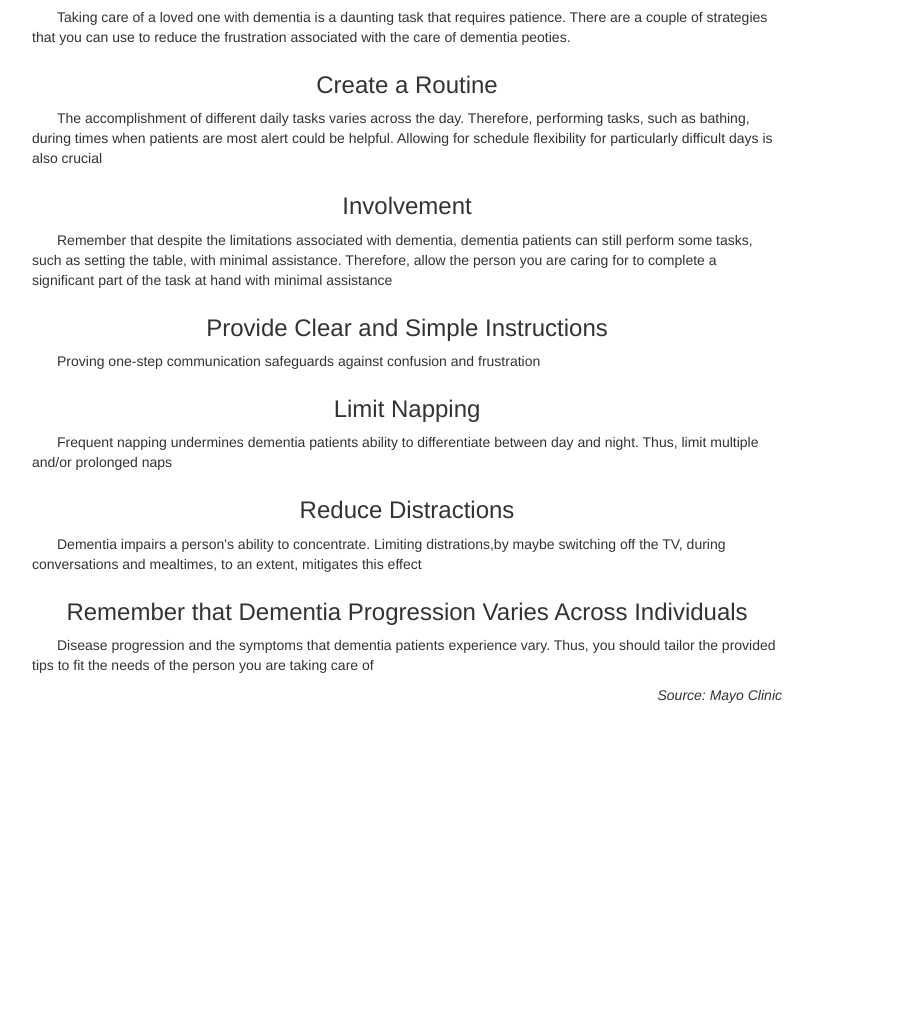
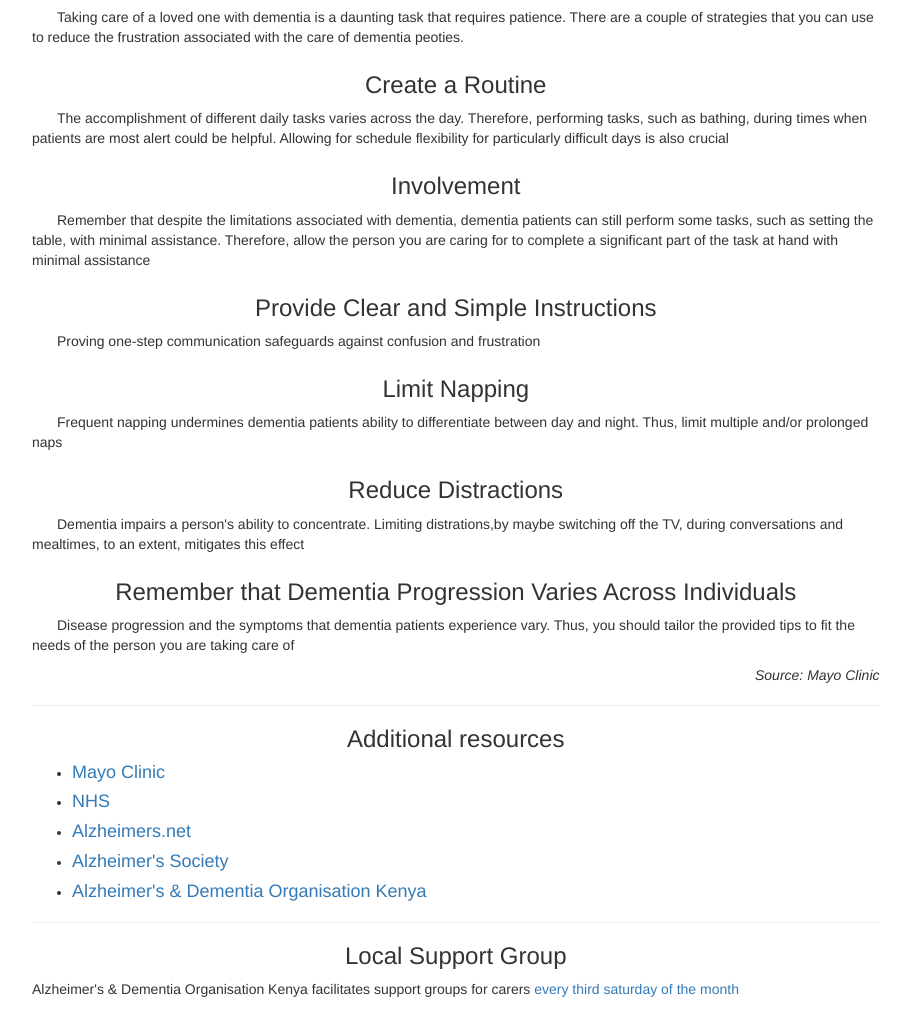
Before and after one commit to Waithera-m/dementia-care-and-selfcare, a Flask app: page /dementia_care in a window 1280 px wide. Shown: the part 627-1636 px from the top of the page, without its empty margins (38-949 px from the left). Before the commit the page ends 1330 px from the top, so only its background shows below. Run offline with Flask 2, Linux system fonts and the light colour scheme; some libraries are stand-ins or nearby versions.

Commit message:
Add additional resources section to enhance the number of resources accessible to the site's users

```diff
--- a/flask3/templates/dementia_care.html
+++ b/flask3/templates/dementia_care.html
@@ -16,11 +16,11 @@
     <h1>Dementia Care</h1>
 </div>
 <div class="container">
+    <h1 style="text-align: center;">Taking Care of a Loved One</h1>
+    <hr>
     <div class="row">
-        <h1 style="text-align: center;">Taking Care of a Loved One</h1>
-            <hr>
+        <div class="col-md-9">
             <img src="https://bit.ly/3fDTNWy" alt="elderly person and nurse" class="img-responsive" style="margin-bottom: 8px;">
-        <div class="col-md-8">
             <p style="text-indent: 25px;">Taking care of a loved one with dementia is a daunting task that requires patience. There are a couple of strategies that you can use to reduce the frustration associated with the care of dementia peoties.</p>
             <h3 style="font-weight: 550; text-align: center; margin-top: 25px">Create a Routine</h3>
             <p style="text-indent: 25px;">The accomplishment of different daily tasks varies across the day. Therefore, performing tasks, such as bathing, during times when patients are most alert could be helpful. Allowing for schedule flexibility for particularly difficult days is also crucial</p>
@@ -35,8 +35,27 @@
             <h3 style="font-weight: 550; text-align: center; margin-top: 25px">Remember that Dementia Progression Varies Across Individuals</h3>
             <p style="text-indent: 25px;">Disease progression and the symptoms that dementia patients experience vary. Thus, you should tailor the provided tips to fit the needs of the person you are taking care of</p>
             <p style="text-align: right;"><i>Source: Mayo Clinic</i></p>
+            <div class="card" style="margin-top: 10px;">
+                <div class="card-title">
+                    <hr>
+                    <h3 style="text-align: center; font-weight: 550;">Additional resources</h3>
+                </div>
+                <div class="card-body">
+                    <ul>
+                        <li><h4><a href="https://www.mayoclinic.org/healthy-lifestyle/caregivers/in-depth/alzheimers-caregiver/art-20047577" target="_blank">Mayo Clinic</a></h4></li>
+                        <li><h4><a href="https://www.nhs.uk/conditions/dementia/carers/" target="_blank">NHS</a></h4></li>
+                        <li><h4><a href="https://www.alzheimers.net/caring-for-someone-with-dementia/" target="_blank">Alzheimers.net</a></h4></li>
+                        <li><h4><a href="https://www.alzheimers.org.uk/get-support/publications-factsheets/caring-person-dementia-practical-guide" target="_blank">Alzheimer's Society</a></h4></li>
+                        <li><h4><a href="https://alzkenya.org/" target="_blank">Alzheimer's & Dementia Organisation Kenya</a></h4></li>
+                    </ul>
+                    <hr>
+                    <h3 style="text-align: center; font-weight: 550;">Local Support Group</h3>
+                    <p>Alzheimer's & Dementia Organisation Kenya facilitates support groups for carers <a href="https://alzkenya.org/" target="_blank">every third saturday of the month</a></p>
+                </div>
+            </div>
         </div>
-        <div class="col-md-4"></div>
+        <div class="col-md-3">
+        </div>
     </div>
 </div>
 {% endblock %}
```
